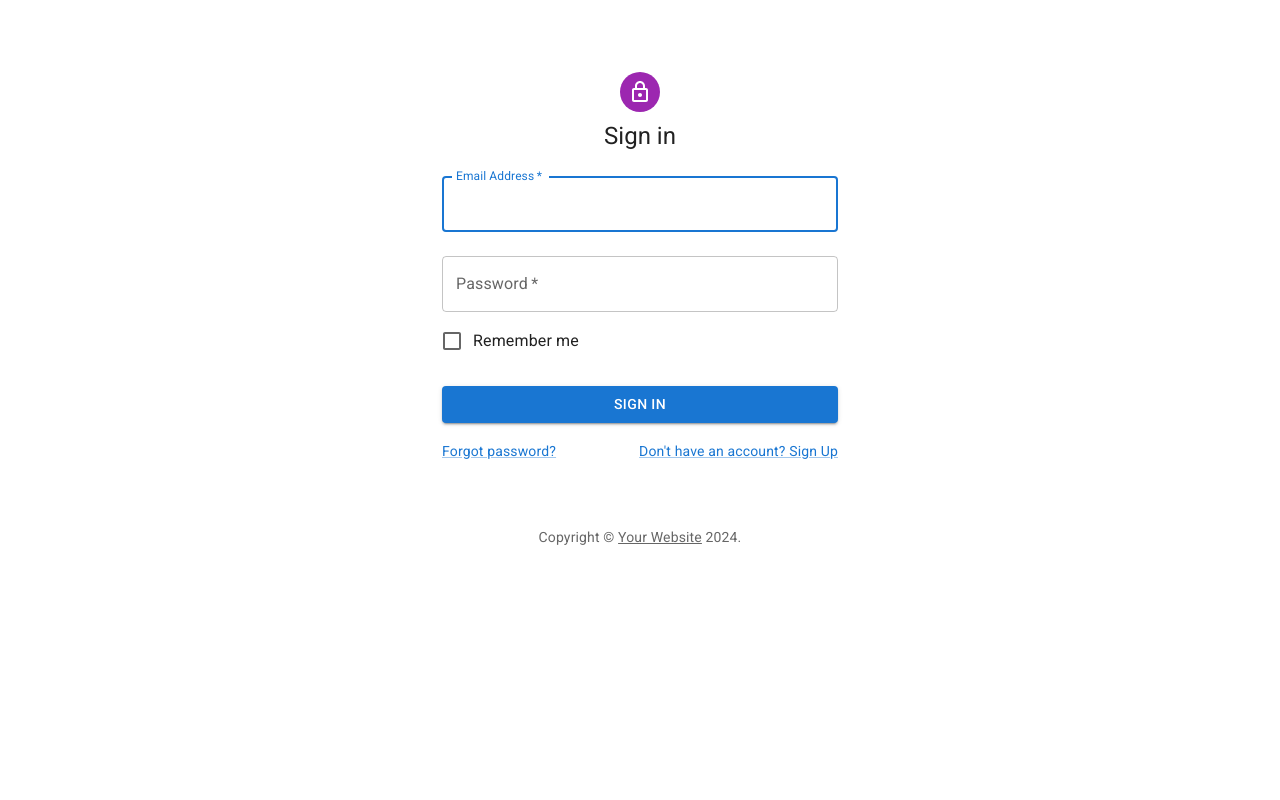
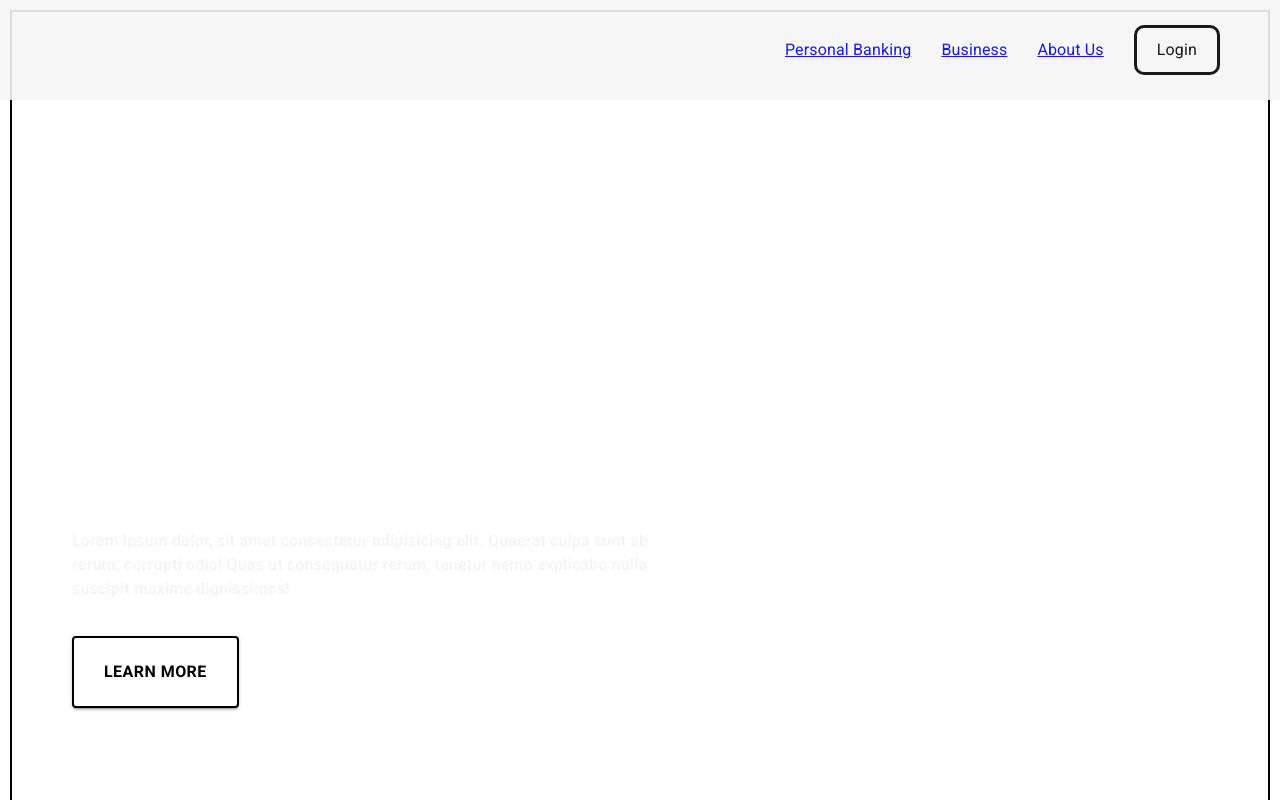
Before and after one commit to Rupanjanaa/bank-app, a React (Create React App) app: page / in a window 1280 px wide. Shown: the top 800 px of the page. Built offline with nearby package versions, Linux system fonts and the light colour scheme.

Commit message:
adding firstpage

```diff
--- a/src/App.tsx
+++ b/src/App.tsx
@@ -3,6 +3,7 @@ import Link from '@mui/material/Link';
 import Typography from '@mui/material/Typography';
 import * as React from 'react';
 import { Route, BrowserRouter as Router, Routes } from 'react-router-dom';
+import Firstpage from './Firstpage';
 import Registration from './Registration';
 import SignIn from './SignIn';
 
@@ -22,12 +23,12 @@ export default function App() {
   return (
     <Router>
       <Routes>
-        <Route path="/" element={<SignIn />} />
-        <Route path="/Registration" element={<Registration />} />
+        <Route path="/" element={<Firstpage />} />
+        <Route path="/signin" element={<SignIn />} />
+        <Route path="/registration" element={<Registration />} />
       </Routes>
     </Router>
   );
-
 }
 
 
--- /dev/null
+++ b/src/Firstpage.tsx
@@ -0,0 +1,210 @@
+import styled from '@emotion/styled';
+import { Button, Card, CardContent, Typography } from '@mui/material';
+import React from 'react';
+import { Link as RouterLink } from 'react-router-dom';
+
+// Styled components
+const Nav = styled('nav')`
+  position: fixed;
+  top: 0;
+  width: 100%;
+  background-color: whitesmoke;
+  z-index: 1000;
+  padding: 25px;
+  opacity: 0.9;
+`;
+
+const NavList = styled('ul')`
+  list-style-type: none;
+  display: flex;
+  justify-content: flex-end;
+  margin: 0;
+  padding: 0;
+  padding-right: 20px;
+`;
+
+const NavItem = styled('li')`
+  margin: 0 15px;
+  display: flex;
+  align-items: center;
+`;
+
+const NavLink = styled('a')`
+  color: black;
+  text-decoration: none;
+  font-family: monospace;
+  font-size: 18px;
+  font-weight: bold;
+  transition: color 0.3s;
+
+  &:hover {
+    color: red;
+  }
+`;
+
+const NavButton = styled(RouterLink)`
+  background-color: whitesmoke;
+  color: black;
+  padding: 10px 20px;
+  text-decoration: none;
+  display: inline-block;
+  border: solid;
+  border-radius: 10px;
+  font-size: 16px;
+  cursor: pointer;
+
+  &:hover {
+    background-color: #45a049;
+  }
+`;
+
+const Front = styled('div')`
+  position: relative;
+  border: 2px solid black;
+  margin: 10px;
+  display: flex;
+  align-items: center;
+  justify-content: center;
+  overflow: hidden;
+  height: 100vh;
+
+  & img {
+    position: absolute;
+    top: 0;
+    left: 0;
+    width: 100%;
+    height: 100%;
+    object-fit: cover;
+    z-index: -1;
+  }
+`;
+
+const IntroContainer = styled('div')`
+  position: absolute;
+  bottom: 100px;
+  left: 60px;
+  text-align: left;
+  max-width: 600px;
+`;
+
+const IntroPara = styled(Typography)`
+  margin-bottom: 35px;
+  font-weight: bold;
+  color: whitesmoke;
+`;
+
+const LearnButton = styled(Button)`
+  font-size: 16px;
+  font-weight: bold;
+  padding: 20px 30px;
+  color: black;
+  background-color: white;
+  border: 2px solid black;
+  border-radius: 4px;
+  cursor: pointer;
+`;
+
+const Second = styled('div')`
+  border: 2px solid black;
+  color: black;
+  background-color: whitesmoke;
+  text-align: center;
+  margin: 10px;
+  height: 100vh;
+`;
+
+const Heading = styled(Typography)`
+  padding-top: 100px;
+`;
+
+const Intro = styled('div')`
+  margin-top: 90px;
+  text-align: center;
+  font-weight: bold;
+`;
+
+const Third = styled('div')`
+  display: flex;
+  justify-content: space-around;
+  margin: 10px;
+`;
+
+const BoxCard = styled(Card)`
+  flex: 1;
+  padding: 20px;
+  margin: 10px;
+  border: 2px solid black;
+  background-color: whitesmoke;
+  border-radius: 8px;
+  text-align: center;
+`;
+
+export const Firstpage: React.FC = () => {
+  return (
+    <div>
+      <Nav>
+        <NavList>
+          <NavItem><a href="#personal-banking">Personal Banking</a></NavItem>
+          <NavItem><a href="#business">Business</a></NavItem>
+          <NavItem><a href="#about-us">About Us</a></NavItem>
+          <NavItem>
+            <NavButton to="/SignIn">
+              Login
+            </NavButton>
+          </NavItem>
+        </NavList>
+      </Nav>
+      <Front>
+        <IntroContainer>
+          <IntroPara variant="body1">
+            Lorem ipsum dolor, sit amet consectetur adipisicing elit. Quaerat culpa sunt ab rerum, corrupti odio! Quas ut consequatur rerum, tenetur nemo explicabo nulla suscipit maxime dignissimos!
+          </IntroPara>
+          <LearnButton variant="contained">
+            Learn More
+          </LearnButton>
+        </IntroContainer>
+      </Front>
+      <Second>
+        <Heading variant="h1">
+          Hello and welcome to my bank!
+        </Heading>
+        <Intro>
+          <p>At [Bank Name], we prioritize your financial well-being</p>
+          <p>with cutting-edge technology and personalized service. Explore</p>
+          <p>our range of banking solutions designed to fit your financial goals.</p>
+        </Intro>
+      </Second>
+      <Third>
+        <BoxCard>
+          <CardContent>
+            <Typography variant="h1">Service 1</Typography>
+            <Typography variant="h2">Our services</Typography>
+            <Typography>
+              Lorem ipsum dolor sit amet consectetur adipisicing elit. Iure corrupti laudantium harum, molestias ratione veritatis modi rem architecto reiciendis fuga hic omnis nostrum earum eos recusandae officiis vero ipsa eaque.
+            </Typography>
+          </CardContent>
+        </BoxCard>
+        <BoxCard>
+          <CardContent>
+            <Typography variant="h1">Service 2</Typography>
+            <Typography variant="h2">Our services</Typography>
+            <Typography>
+              Lorem ipsum dolor sit amet consectetur adipisicing elit. Iure corrupti laudantium harum, molestias ratione veritatis modi rem architecto reiciendis fuga hic omnis nostrum earum eos recusandae officiis vero ipsa eaque.
+            </Typography>
+          </CardContent>
+        </BoxCard>
+        <BoxCard>
+          <CardContent>
+            <Typography variant="h1">Service 3</Typography>
+            <Typography variant="h2">Our services</Typography>
+            <Typography>
+              Lorem ipsum dolor sit amet consectetur adipisicing elit. Iure corrupti laudantium harum, molestias ratione veritatis modi rem architecto reiciendis fuga hic omnis nostrum earum eos recusandae officiis vero ipsa eaque.
+            </Typography>
+          </CardContent>
+        </BoxCard>
+      </Third>
+    </div>
+  );
+};
+
+export default Firstpage;
```
